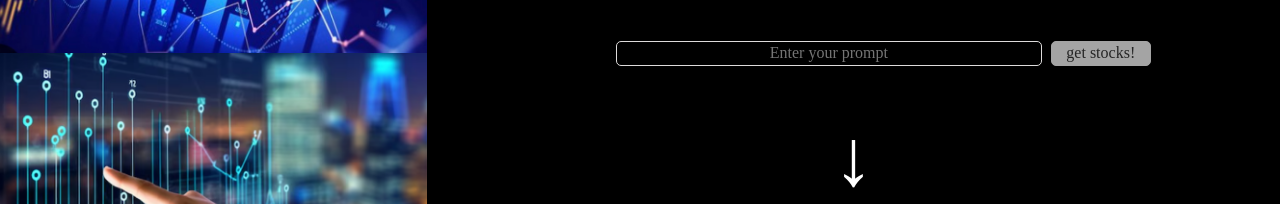
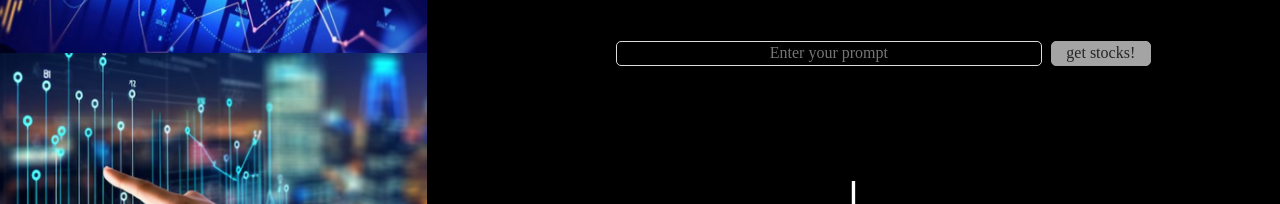
Before and after one commit to osu-elastigirl/frontend, an Angular app: page / in a window 1280 px wide. Shown: the part 190-394 px from the top of the page. Built offline with nearby package versions, Linux system fonts and the light colour scheme.

Commit message:
Have frontend show the metric names from returned data

```diff
--- a/src/app/app.component.html
+++ b/src/app/app.component.html
@@ -12,11 +12,19 @@
       <div class="prompt">
         <div class="besidePrompt"></div>
         <input type="text" [(ngModel)]="prompt" placeholder="Enter your prompt"/>
-        <button (click)="submit()" class="besidePrompt">get stocks!</button>
+        <button (click)="submit()" class="besidePrompt" (keydown.enter)="submit()">get stocks!</button>
       </div>
 
-      <div class="stocks">
-        <app-stock *ngFor="let stock of stocks" [stock]="stock"></app-stock>
+      <div class="stocks-container">
+        <div class="stocks">
+          <app-stock *ngFor="let stock of stocks" [stock]="stock"></app-stock>
+        </div>
+
+        <table>
+          <tr>
+            <th *ngFor="let metric of metricNames">{{ metric }}</th>
+          </tr>
+        </table>
       </div>
 
       <router-outlet></router-outlet>
--- a/src/app/app.component.scss
+++ b/src/app/app.component.scss
@@ -27,6 +27,14 @@
   }
 }
 
+.stocks-container{
+  display: flex;
+  flex-direction: row;
+  justify-content: center;
+  align-items: center;
+  padding-right: 10px;
+}
+
 .right {
   width: 66.67%;
   background-color: #000000; //i think change this later?
@@ -39,6 +47,7 @@
 
 .angular-content {
   width: 100%;
+  color: white;
 }
 
 .prompt {
--- a/src/app/app.component.ts
+++ b/src/app/app.component.ts
@@ -15,6 +15,7 @@
 export class AppComponent {
   prompt = "";
   stocks: Stock[] = [];
+  metricNames: string[] = [];
 
   constructor(private http: HttpService) {}
 
@@ -22,6 +23,7 @@
     console.log(this.prompt);
     this.http.getStocksFromPrompt(this.prompt).subscribe((data) => {
       this.stocks = data;
+      this.metricNames = Object.keys(this.stocks[0].metrics);
     });
   }
 }
```
